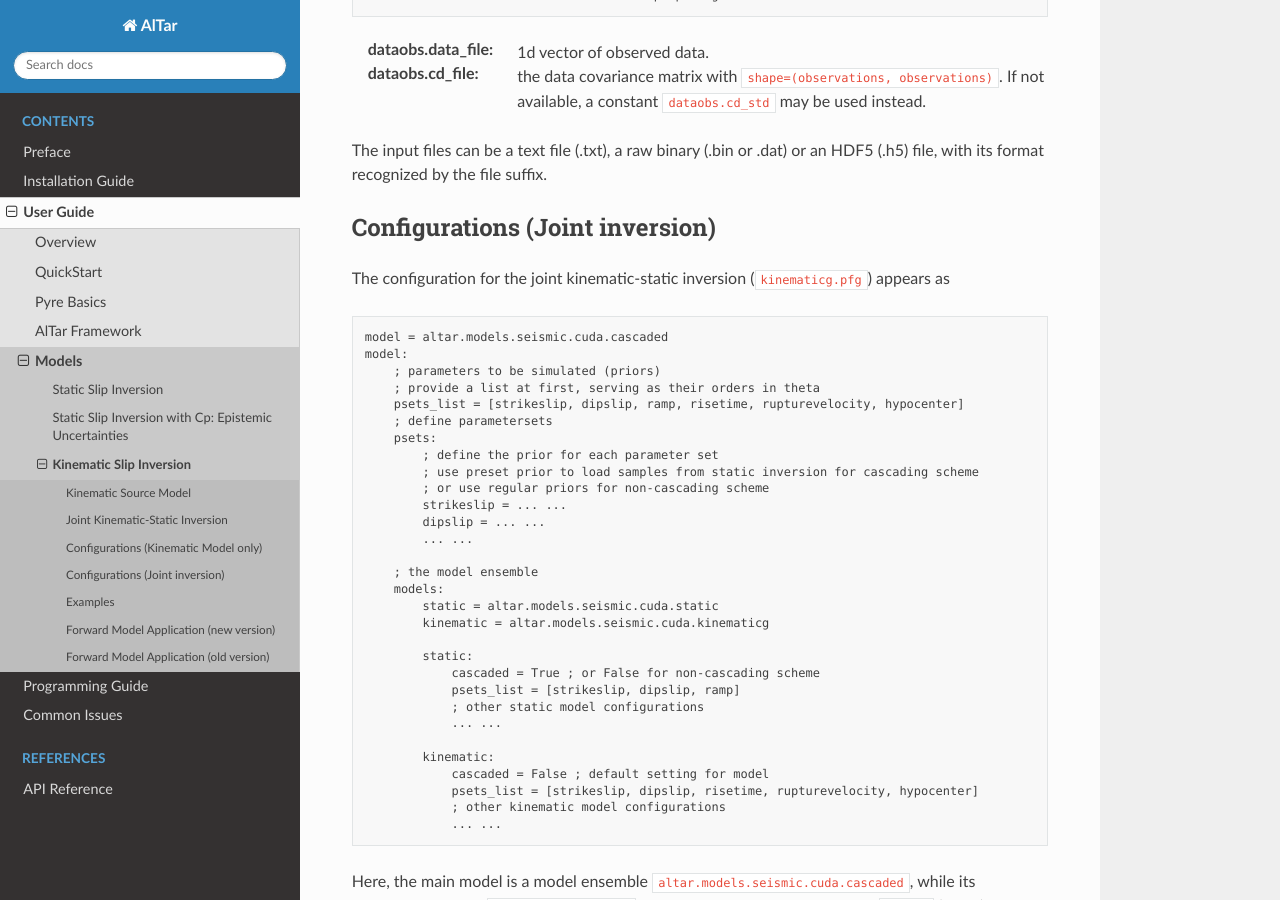
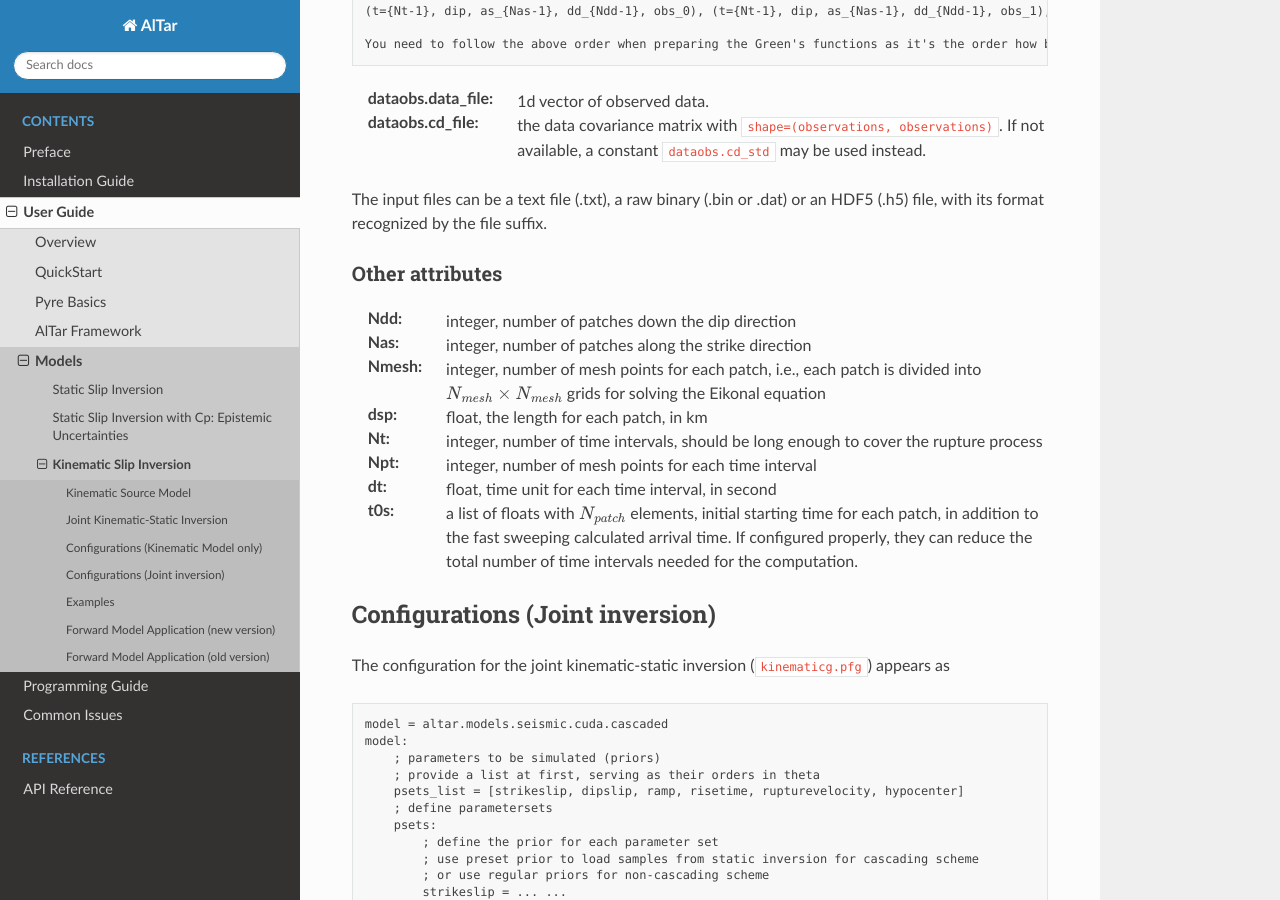
Before and after one commit to lijun99/altar2-documentation, a Sphinx documentation site: the page built from docs/cuda/Kinematic.rst, in a window 1280 px wide and 900 px high, scrolled down 5101 px. Built offline with Sphinx 7.4.7 and the Read the Docs theme 2.0.0, drawn with Linux system fonts in a browser that asks for light colours; pages that are not in the unit, such as notebooks, are missing from menus; some of the changed text lies outside the part shown.

Commit message:
cuda>=10 requirement; updates on the kinematic model

```diff
--- a/docs/cuda/Installation.rst
+++ b/docs/cuda/Installation.rst
@@ -77,7 +77,7 @@
 Optional:
 
 - ``MPI`` for multi-thread computations on single machine or cluster system.  The recommended option is ``openmpi > 1.10`` with CXX support (note that on many cluster systems, openmpi is compiled without the ``--enable-mpi-cxx`` option and therefore doesn't have the `libmpi_cxx.so` library). Other MPI implementations such as MPICH, Intel MPI are also supported.
-- ``CUDA toolkit >= 10.0`` for GPU-accelerated computations. Additional libraries including ``cublas``, ``curand``, and ``cusolver`` are also required. CUDA9 also works, but may require tweaking the ``cuda/include/crt/host_config.h`` if it complains about incompatibility with ``gcc7``.
+- ``CUDA toolkit >= 10.0`` for GPU-accelerated computations. Additional libraries including ``cublas``, ``curand``, and ``cusolver`` are also required.
 - An accelerated ``BLAS`` library, such as ``atlas``, ``openblas``, or ``mkl``. Otherwise, the ``gslcblas`` library, as included in ``GSL``, will be used by default.
 
 .. _Downloads:
--- a/docs/cuda/Kinematic.rst
+++ b/docs/cuda/Kinematic.rst
@@ -181,13 +181,13 @@
 
 - The names the parameter sets can be changed per your preference, e.g., ``strike_slip``, ``StrikeSlip``.  But the order of the parameter sets must be preserved because the forward model uses the order to map appropriate parameters. ``strikeslip`` and ``dipslip`` may be switched as long as their order is consistent with the Green's functions.
 
-- ``strikeslip`` and ``dipslip`` are two components of the cumulative slip displacement. If you prefer to load their initial samples from the static inversion results, use the ``altar.cuda.distributions.preset`` distribution for ``prep``, see :ref:`Preset` distribution for more details. Only ``HDF5`` format is accepted for Preset prior and therefore, its dataset name ``prep.dataset=ParameterSets/strikeslip`` is also required. If you choose to generate samples from a given distribution, e.g., gaussian/moment scale distributions, please follow the :ref:`Static Parameter Sets` example in static inversion to set their ``prep`` and ``prior`` distributions.
+- ``strikeslip`` and ``dipslip`` are two components of the cumulative slip displacement. If you prefer to load their initial samples from the static inversion results, use the ``altar.cuda.distributions.preset`` distribution for ``prep``, see :ref:`Preset` distribution for more details. Only ``HDF5`` format is accepted for Preset prior and therefore, its dataset name ``prep.dataset=ParameterSets/strikeslip`` is also required. If you choose to generate samples from a given distribution, e.g., gaussian/moment scale distributions, please follow the :ref:`Static Parameter Sets` example in static inversion to set their ``prep`` and ``prior`` distributions. The slips are usually in unit of meters.
 
-- ``risetime`` and ``rupturevelocity`` are rupture duration and velocities for each patch. As they are positive, usually uniform or truncated gaussian distributions are used as their priors.
+- ``risetime`` (in unit of seconds) and ``rupturevelocity`` (in unit of km/s) are rupture duration and velocities for each patch. As they are positive, usually uniform or truncated gaussian distributions are used as their priors.
 
 -  ``strikeslip``, ``dipslip``, ``risetime`` and ``rupturevelocity`` are defined for each patch and their counts are the same as the number of patches. The sequence of patches is arranged as, for :math:`N_{dd} \times N_{as}` patches,  :math:`(as_0, dd_0), (as_0, dd_1), ... (as_0, dd_{Ndd-1}), (as_1, dd_0), ..., (as_{Nas-1}, dd_{Ndd-1})`. Or ``dd`` is the leading dimension.
 
-- ``hypocenter`` is the location of the hypocenter measured from the **CENTER** of the :math:`(as_0, dd_0)` patch (note that it's not the origin or the corner), in unit of kilometers. If the distances along dip and strike directions are different, you may separate them as ``hypo_dd`` and ``hypo_as``, with ``dd`` being first.
+- ``hypocenter`` (in unit of km) is the location of the hypocenter measured from the **CENTER** of the :math:`(as_0, dd_0)` patch (note that it's not the origin or the corner), in unit of kilometers. If the distances along dip and strike directions are different, you may separate them as ``hypo_dd`` and ``hypo_as``, with ``dd`` being first.
 
 Input files
 ~~~~~~~~~~~
@@ -219,6 +219,18 @@
 :dataobs.cd_file: the data covariance matrix with ``shape=(observations, observations)``. If not available, a constant ``dataobs.cd_std`` may be used instead.
 
 The input files can be a text file (.txt), a raw binary (.bin or .dat) or an HDF5 (.h5) file, with its format recognized by the file suffix.
+
+Other attributes
+~~~~~~~~~~~~~~~~
+
+:Ndd: integer, number of patches down the dip direction
+:Nas: integer, number of patches along the strike direction
+:Nmesh: integer, number of mesh points for each patch, i.e., each patch is divided into :math:`N_{mesh} \times N_{mesh}` grids for solving the Eikonal equation
+:dsp: float, the length for each patch, in km
+:Nt: integer, number of time intervals, should be long enough to cover the rupture process
+:Npt: integer, number of mesh points for each time interval
+:dt: float, time unit for each time interval, in second
+:t0s: a list of floats with :math:`N_{patch}` elements, initial starting time for each patch, in addition to the fast sweeping calculated arrival time. If configured properly, they can reduce the total number of time intervals needed for the computation.
 
 
 Configurations (Joint inversion)
```
Also changed, not shown: other parts of docs/cuda/Kinematic.rst (+2 -2 lines).
